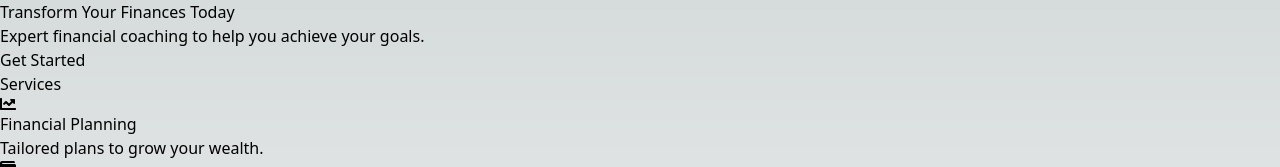
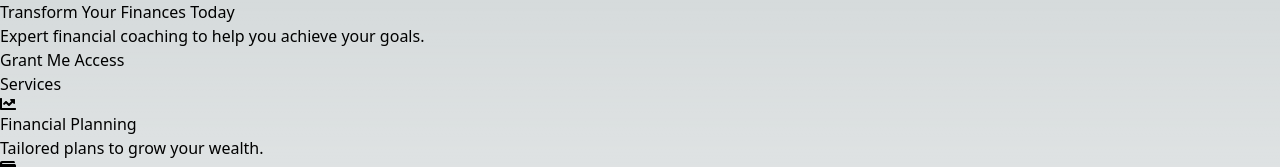
Before and after one commit to Akintomiwa200/Davidhephzibah, a React (Vite) app: page / in a window 1280 px wide. Shown: the top 167 px of the page. Built offline with nearby package versions, Linux system fonts and the light colour scheme.

Commit message:
Update Hero.jsx

```diff
--- a/src/components/Hero.jsx
+++ b/src/components/Hero.jsx
@@ -1,11 +1,11 @@
 
 function Hero() {
     return (
-        <div className="h-screen flex flex-col items-center justify-center bg-blue-500 text-white text-center" data-aos="fade-down">
+        <div className="h-[70vh] flex flex-col items-center justify-center bg-blue-500 text-white text-center" data-aos="fade-down">
             <h1 className="text-4xl md:text-6xl font-bold">Transform Your Finances Today</h1>
             <p className="text-xl mt-4">Expert financial coaching to help you achieve your goals.</p>
             <a href="https://paystack.com/pay/h4nss8kzr2" className="mt-6 px-6 py-3 bg-white text-blue-500 rounded-full shadow-lg">
-                Get Started
+                Grant Me Access
             </a>
         </div>
     );
```
